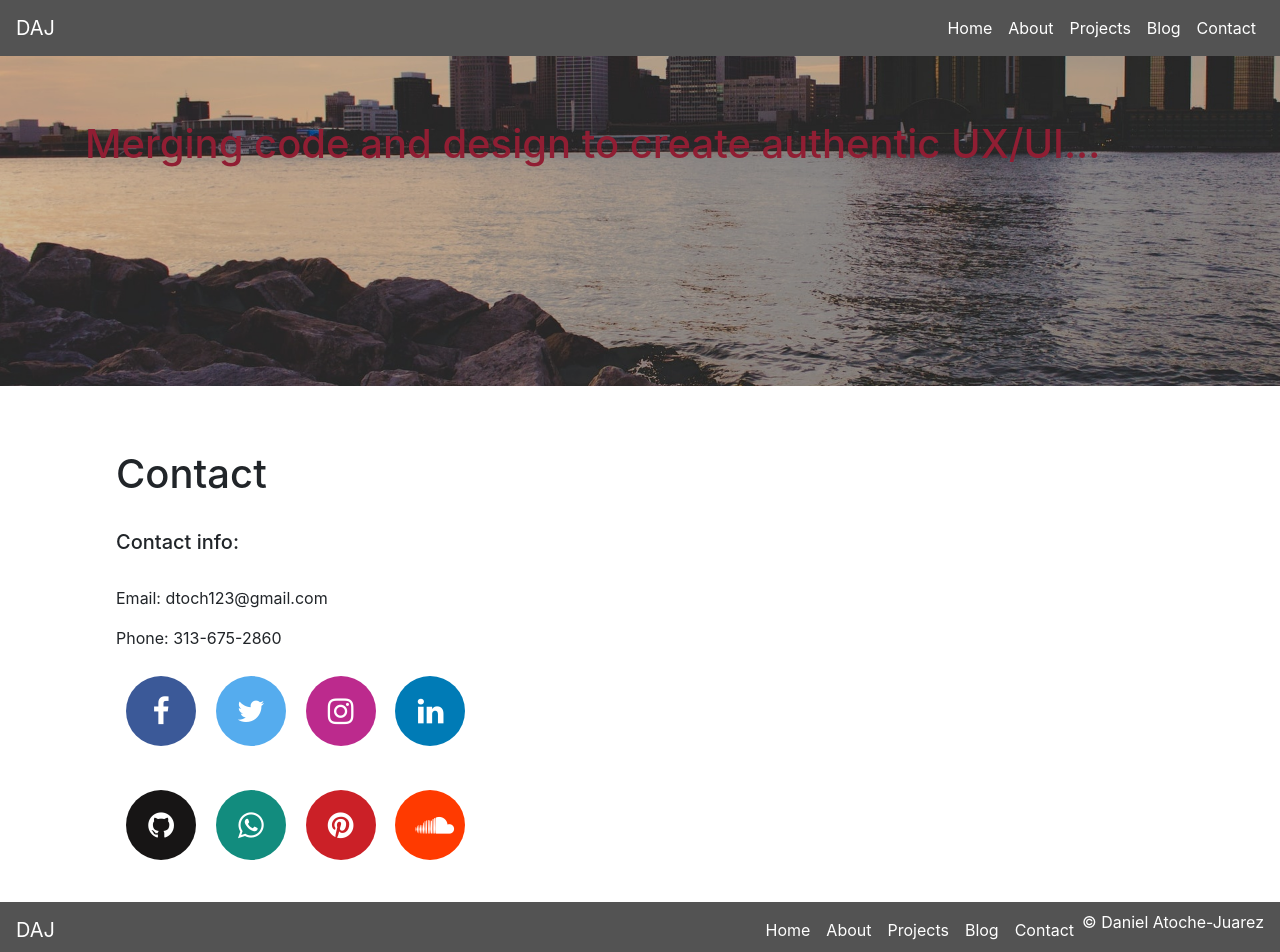
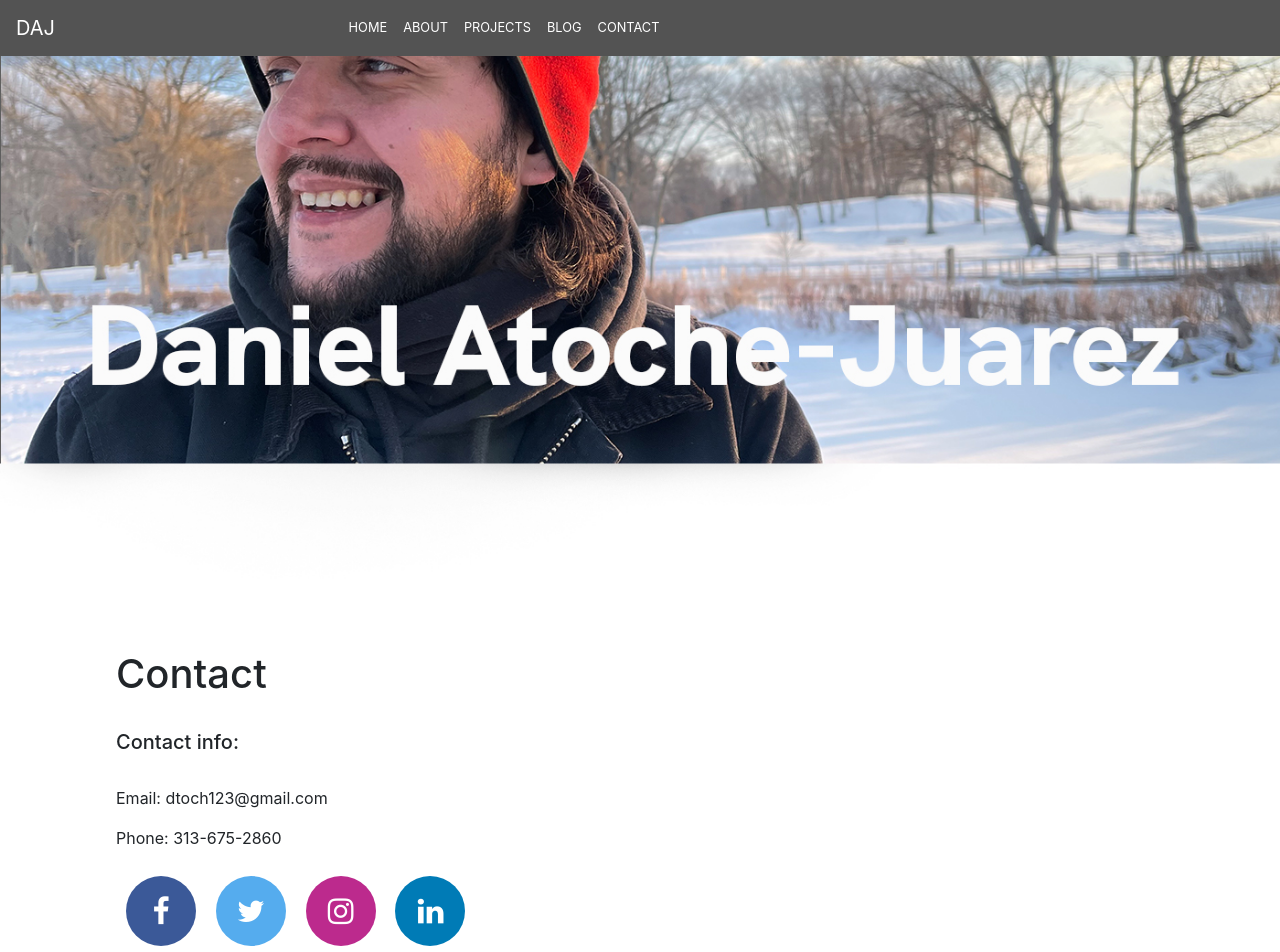
Before and after one commit to datoche-juarez/personal-site, a React (Create React App) app: page /contact in a window 1280 px wide. Shown: the top 952 px of the page. Built offline with nearby package versions, Linux system fonts and the light colour scheme.

Commit message:
Added new header image, updated styling on navbar and footer...

```diff
--- a/src/components/Footer.jsx
+++ b/src/components/Footer.jsx
@@ -30,27 +30,27 @@ export const Footer = () => (
           <Nav className="ml-auto">
             <Nav.Item>
               <Nav.Link>
-                <Link to="/">Home</Link>
+                <Link to="/">HOME</Link>
               </Nav.Link>
             </Nav.Item>
             <Nav.Item>
               <Nav.Link>
-                <Link to="/about">About</Link>
+                <Link to="/about">ABOUT</Link>
               </Nav.Link>
             </Nav.Item>
             <Nav.Item>
               <Nav.Link>
-                <Link to="/about">Projects</Link>
+                <Link to="/about">PROJECTS</Link>
               </Nav.Link>
             </Nav.Item>
             <Nav.Item>
               <Nav.Link>
-                <Link to="/about">Blog</Link>
+                <Link to="/about">BLOG</Link>
               </Nav.Link>
             </Nav.Item>
             <Nav.Item>
               <Nav.Link>
-                <Link to="/contact">Contact</Link>
+                <Link to="/contact">CONTACT</Link>
               </Nav.Link>
             </Nav.Item>
             <p class="text-white">&copy; Daniel Atoche-Juarez</p>
--- a/src/components/Jumbotron.js
+++ b/src/components/Jumbotron.js
@@ -2,27 +2,37 @@ import React from "react";
 import { Jumbotron as Jumbo, Container } from "react-bootstrap";
 import styled from "styled-components";
 import skyline from "../assets/skyline.jpg";
+import DAJBanner from "../assets/DAJBanner.jpg";
 
 const Styles = styled.div`
+  // .jumbo {
+  //   background: url(${skyline}) no-repeat fixed bottom;
+  //   background-size: cover;
+  //   color: #0000;
+  //   height: 330px;
+  //   position: relative;
+  //   z-index: -2;
+  // }
+
   .jumbo {
-    background: url(${skyline}) no-repeat fixed bottom;
+    background: url(${DAJBanner}) no-repeat fixed bottom;
     background-size: cover;
     color: #0000;
-    height: 330px;
+    height: 530px;
     position: relative;
     z-index: -2;
   }
 
-  .overlay {
-    background-color: #000;
-    opacity: 0.2;
-    position: absolute;
-    top: 0;
-    left: 0;
-    bottom: 0;
-    right: 0;
-    z-index: -1;
-  }
+  // .overlay {
+  //   background-color: #000;
+  //   opacity: 0.2;
+  //   position: absolute;
+  //   top: 0;
+  //   left: 0;
+  //   bottom: 0;
+  //   right: 0;
+  //   z-index: -1;
+  // }
 `;
 
 export const Jumbotron = () => (
@@ -30,7 +40,7 @@ export const Jumbotron = () => (
     <Jumbo fluid className="jumbo">
       <div className="overlay"></div>
       <Container style={{ color: "#000" }}>
-        <h1 style={{color: "#901e33"}}>Merging code and design to create authentic UX/UI...</h1>
+        <h1 style={{color: "#901e33"}}></h1>
       </Container>
     </Jumbo>
   </Styles>
--- a/src/components/NavigationBar.js
+++ b/src/components/NavigationBar.js
@@ -2,6 +2,8 @@ import React from "react";
 import { Link } from "react-router-dom";
 import { Nav, Navbar } from "react-bootstrap";
 import styled from "styled-components";
+
+import { Container } from "react-bootstrap";
 
 const Styles = styled.div`
   .navbar {
@@ -24,36 +26,40 @@ export const NavigationBar = () => (
   <Styles>
     <Navbar expand="lg">
       <Navbar.Brand href="/">DAJ</Navbar.Brand>
+      <Container>
+        <div className="w-50 small text-center align-self-end">
           <Navbar.Toggle aria-controls="basic-navbar-nav" />
           <Navbar.Collapse id="basic-navbar-nav">
             <Nav className="ml-auto">
               <Nav.Item>
                 <Nav.Link>
-              <Link to="/">Home</Link>
+                  <Link to="/">HOME</Link>
                 </Nav.Link>
               </Nav.Item>
               <Nav.Item>
                 <Nav.Link>
-              <Link to="/about">About</Link>
+                  <Link to="/about">ABOUT</Link>
                 </Nav.Link>
               </Nav.Item>
               <Nav.Item>
                 <Nav.Link>
-              <Link to="/projects">Projects</Link>
+                  <Link to="/projects">PROJECTS</Link>
                 </Nav.Link>
               </Nav.Item>
               <Nav.Item>
                 <Nav.Link>
-              <Link to="/blog">Blog</Link>
+                  <Link to="/blog">BLOG</Link>
                 </Nav.Link>
               </Nav.Item>
               <Nav.Item>
                 <Nav.Link>
-              <Link to="/contact">Contact</Link>
+                  <Link to="/contact">CONTACT</Link>
                 </Nav.Link>
               </Nav.Item>
             </Nav>
           </Navbar.Collapse>
+        </div>
+      </Container>
     </Navbar>
   </Styles>
 );
--- a/src/index.css
+++ b/src/index.css
@@ -4,6 +4,7 @@ html, body, #root {
 
 body {
   margin: 0;
+  padding-top: 70;
   font-family: -apple-system, BlinkMacSystemFont, 'Segoe UI', 'Roboto', 'Oxygen',
     'Ubuntu', 'Cantarell', 'Fira Sans', 'Droid Sans', 'Helvetica Neue',
     sans-serif;
```
Also changed, not shown: src/assets/DAJBanner.jpg (added). Lines whose indentation alone changed are shown as unchanged.
